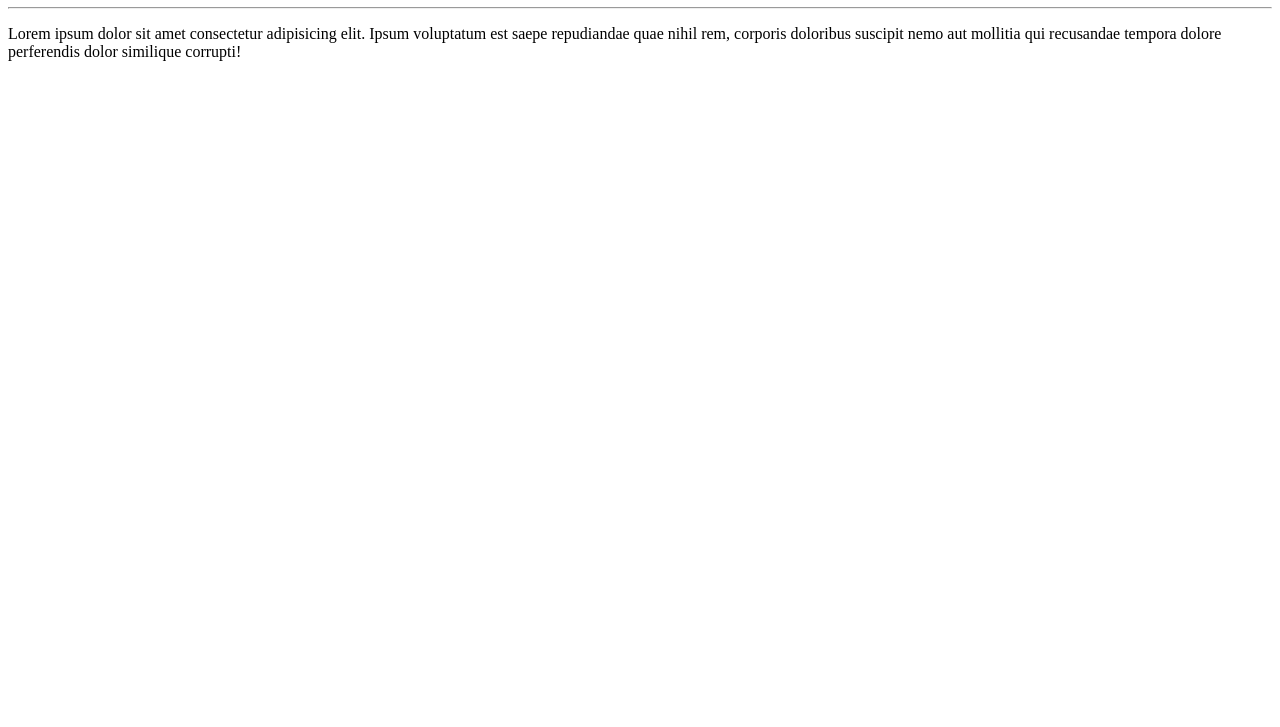
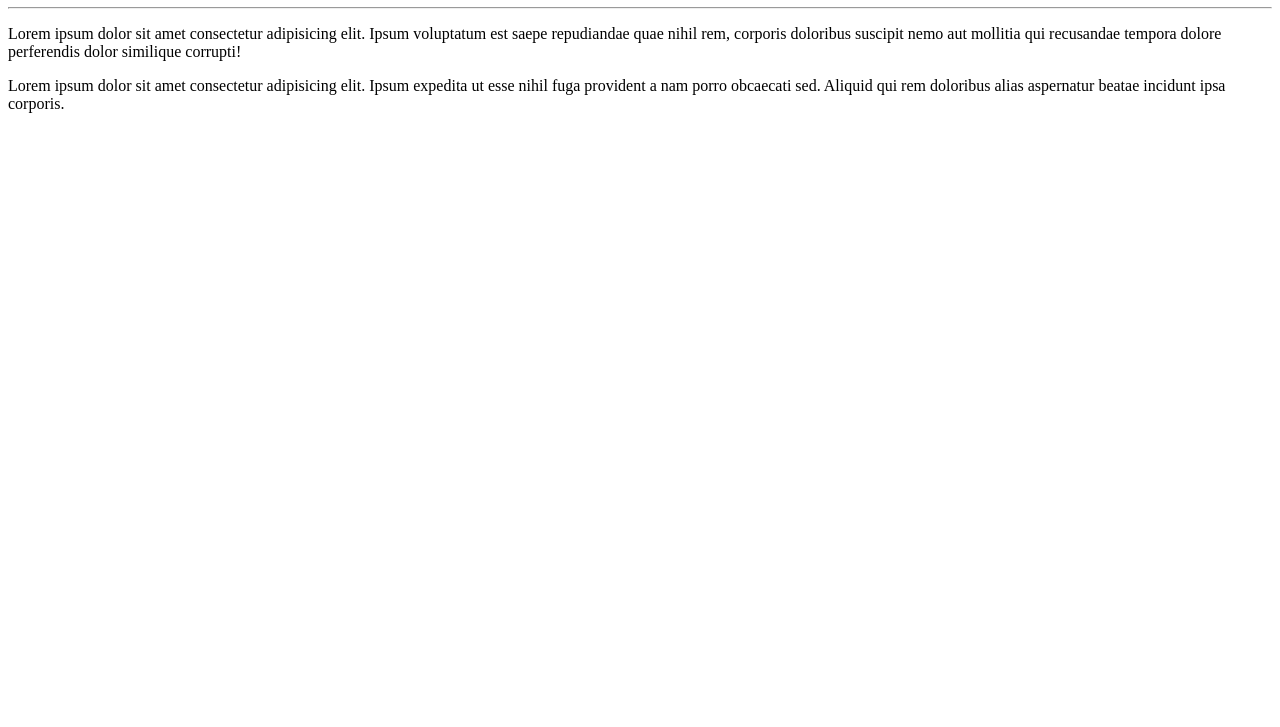
Before and after one commit to lailson22245/Ola-Mundo, a plain HTML site: page SITE EXEMPLO/Index.html in a window 1280 px wide. Shown: the part 73-800 px from the top of the page. Drawn offline with Linux system fonts and the light colour scheme.

Commit message:
Update meu README

```diff
--- a/SITE EXEMPLO/Index.html
+++ b/SITE EXEMPLO/Index.html
@@ -10,6 +10,8 @@
     <h1>Olá, Mundo!</h1>
     <hr>
     <p>Lorem ipsum dolor sit amet consectetur adipisicing elit. Ipsum voluptatum est saepe repudiandae quae nihil rem, corporis doloribus suscipit nemo aut mollitia qui recusandae tempora dolore perferendis dolor similique corrupti!</p>
+    <p>Lorem ipsum dolor sit amet consectetur adipisicing elit. Ipsum expedita ut esse nihil fuga provident a nam porro obcaecati sed. Aliquid qui rem doloribus alias aspernatur beatae incidunt ipsa corporis.</p>
+
 
 </body>
 </html>
```
